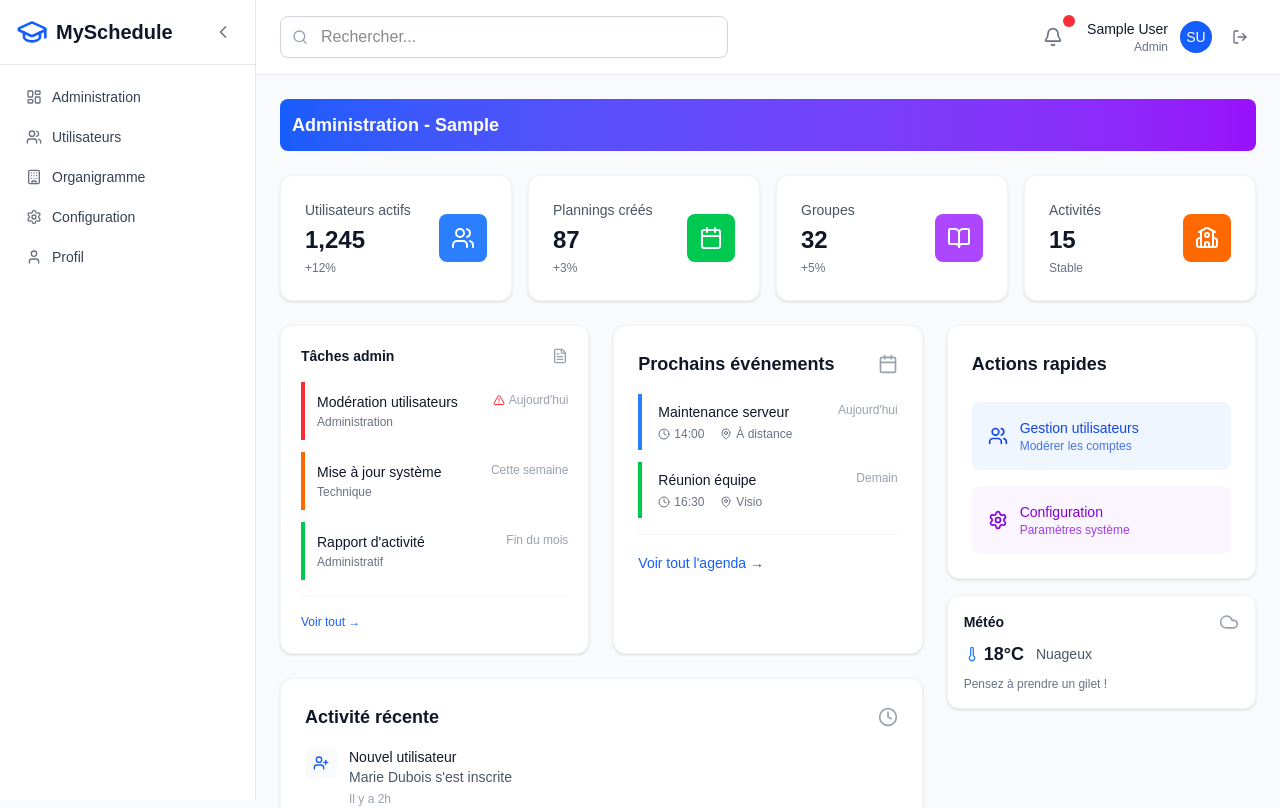
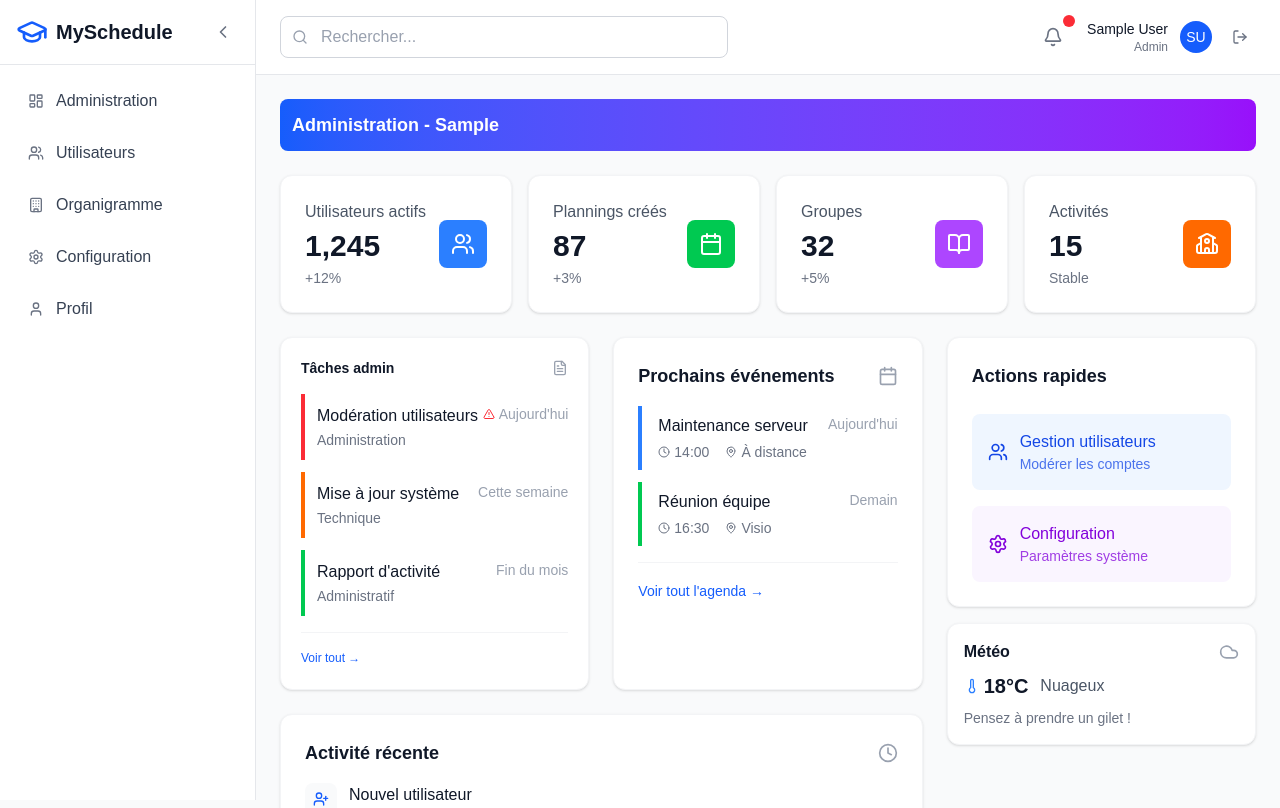
Before and after one commit to TISEPSE/schedule, a Next.js app: page / in a window 1280 px wide. Shown: the top 808 px of the page. Built offline with nearby package versions, Linux system fonts and the light colour scheme; sample sign-in values are in the browser's storage.

Commit message:
Complètement fonctionelle

```diff
--- a/src/app/classes/page.tsx
+++ b/src/app/classes/page.tsx
@@ -16,19 +16,19 @@ export default function ClassesPage() {
       <div className="space-y-6">
         <div className="bg-white rounded-xl p-6 shadow-sm border border-gray-100">
           <h1 className="text-2xl font-bold text-gray-900 mb-4">
-            {user.role === 'admin' ? 'Gestion des utilisateurs' : 'Mes groupes d\'étude'}
+            {user.role === 'admin' ? 'Gestion des utilisateurs' : 'Ma classe'}
           </h1>
           <div className="bg-gray-50 rounded-lg p-8 text-center">
             <p className="text-gray-600">
               {user.role === 'admin'
                 ? 'Modérez les comptes utilisateurs et gérez les accès.'
-                : 'Organisez et gérez vos groupes d\'étude et de travail.'
+                : 'Découvrez votre classe, vos camarades et vos enseignants.'
               }
             </p>
             <p className="text-sm text-gray-500 mt-2">
               {user.role === 'admin'
                 ? 'Fonctionnalités prévues : liste des utilisateurs, modération, permissions...'
-                : 'Fonctionnalités prévues : création de groupes, invitations, planning collaboratif...'
+                : 'Fonctionnalités prévues : liste des élèves, informations des enseignants, groupes de travail...'
               }
             </p>
           </div>
--- a/src/components/Dashboard/Assignments.tsx
+++ b/src/components/Dashboard/Assignments.tsx
@@ -69,14 +69,14 @@ export default function Assignments({ userRole }: AssignmentsProps) {
           <div key={index} className={`border-l-4 ${item.color} pl-3 py-2.5`}>
             <div className="flex items-start justify-between">
               <div className="flex-1">
-                <h4 className="text-sm font-medium text-gray-900">{item.title}</h4>
-                <p className="text-xs text-gray-500 mt-0.5">{item.subject}</p>
+                <h4 className="text-base font-medium text-gray-900">{item.title}</h4>
+                <p className="text-sm text-gray-500 mt-0.5">{item.subject}</p>
               </div>
               <div className="flex items-center space-x-1">
                 {item.priority === 'high' && (
                   <AlertTriangle className="h-3 w-3 text-red-500" />
                 )}
-                <span className="text-xs text-gray-400">{item.dueDate}</span>
+                <span className="text-sm text-gray-400">{item.dueDate}</span>
               </div>
             </div>
           </div>
--- a/src/components/Dashboard/QuickActions.tsx
+++ b/src/components/Dashboard/QuickActions.tsx
@@ -39,8 +39,8 @@ const studentActions = [
     color: 'bg-green-50 hover:bg-green-100 text-green-700',
   },
   {
-    title: 'Mes groupes',
-    description: 'Gérer mes groupes d\'étude',
+    title: 'Ma classe',
+    description: 'Voir ma classe et mes camarades',
     icon: Users,
     href: '/classes',
     color: 'bg-purple-50 hover:bg-purple-100 text-purple-700',
@@ -72,8 +72,8 @@ export default function QuickActions({ userRole }: QuickActionsProps) {
               <div className="flex items-center space-x-3">
                 <Icon className="h-5 w-5 flex-shrink-0" />
                 <div className="min-w-0 flex-1">
-                  <p className="text-sm font-medium truncate">{action.title}</p>
-                  <p className="text-xs opacity-75 truncate">{action.description}</p>
+                  <p className="text-base font-medium truncate">{action.title}</p>
+                  <p className="text-sm opacity-75 truncate">{action.description}</p>
                 </div>
               </div>
             </Link>
--- a/src/components/Dashboard/RecentActivity.tsx
+++ b/src/components/Dashboard/RecentActivity.tsx
@@ -72,13 +72,13 @@ export default function RecentActivity({ userRole }: RecentActivityProps) {
                 <Icon className="h-4 w-4" />
               </div>
               <div className="flex-1 min-w-0">
-                <p className="text-sm font-medium text-gray-900 truncate">
+                <p className="text-base font-medium text-gray-900 truncate">
                   {activity.title}
                 </p>
                 <p className="text-sm text-gray-600 truncate">
                   {activity.description}
                 </p>
-                <p className="text-xs text-gray-400 mt-1">{activity.time}</p>
+                <p className="text-sm text-gray-400 mt-1">{activity.time}</p>
               </div>
             </div>
           );
--- a/src/components/Dashboard/StatsCard.tsx
+++ b/src/components/Dashboard/StatsCard.tsx
@@ -13,9 +13,9 @@ export default function StatsCard({ title, value, icon: Icon, color, trend }: St
     <div className="bg-white rounded-xl p-6 shadow-sm border border-gray-100 hover:shadow-md transition-shadow">
       <div className="flex items-center justify-between">
         <div className="flex-1">
-          <p className="text-gray-600 text-sm font-medium mb-1">{title}</p>
-          <p className="text-2xl font-bold text-gray-900 mb-1">{value}</p>
-          <p className="text-xs text-gray-500">{trend}</p>
+          <p className="text-gray-600 text-base font-medium mb-1">{title}</p>
+          <p className="text-3xl font-bold text-gray-900 mb-1">{value}</p>
+          <p className="text-sm text-gray-500">{trend}</p>
         </div>
         <div className={`${color} p-3 rounded-lg`}>
           <Icon className="h-6 w-6 text-white" />
--- a/src/components/Dashboard/UpcomingEvents.tsx
+++ b/src/components/Dashboard/UpcomingEvents.tsx
@@ -61,19 +61,19 @@ export default function UpcomingEvents({ userRole }: UpcomingEventsProps) {
           <div key={index} className={`border-l-4 ${event.color} pl-4 py-2`}>
             <div className="flex items-start justify-between">
               <div className="flex-1">
-                <h4 className="text-sm font-medium text-gray-900">{event.title}</h4>
+                <h4 className="text-base font-medium text-gray-900">{event.title}</h4>
                 <div className="flex items-center space-x-4 mt-1">
-                  <div className="flex items-center text-xs text-gray-500">
+                  <div className="flex items-center text-sm text-gray-500">
                     <Clock className="h-3 w-3 mr-1" />
                     {event.time}
                   </div>
-                  <div className="flex items-center text-xs text-gray-500">
+                  <div className="flex items-center text-sm text-gray-500">
                     <MapPin className="h-3 w-3 mr-1" />
                     {event.location}
                   </div>
                 </div>
               </div>
-              <span className="text-xs text-gray-400">{event.date}</span>
+              <span className="text-sm text-gray-400">{event.date}</span>
             </div>
           </div>
         ))}
--- a/src/components/Dashboard/WeatherWidget.tsx
+++ b/src/components/Dashboard/WeatherWidget.tsx
@@ -14,19 +14,19 @@ export default function WeatherWidget() {
   return (
     <div className="bg-white rounded-xl p-4 shadow-sm border border-gray-100">
       <div className="flex items-center justify-between mb-2">
-        <h3 className="text-sm font-semibold text-gray-900">Météo</h3>
+        <h3 className="text-base font-semibold text-gray-900">Météo</h3>
         <Icon className="h-5 w-5 text-gray-400" />
       </div>
 
       <div className="flex items-center space-x-3">
         <div className="flex items-center">
           <Thermometer className="h-4 w-4 text-blue-500 mr-1" />
-          <span className="text-lg font-bold text-gray-900">{weather.temperature}°C</span>
+          <span className="text-xl font-bold text-gray-900">{weather.temperature}°C</span>
         </div>
-        <span className="text-sm text-gray-600 capitalize">{weather.condition}</span>
+        <span className="text-base text-gray-600 capitalize">{weather.condition}</span>
       </div>
 
-      <p className="text-xs text-gray-500 mt-2">{weather.advice}</p>
+      <p className="text-sm text-gray-500 mt-2">{weather.advice}</p>
     </div>
   );
 }
--- a/src/components/Layout/Header.tsx
+++ b/src/components/Layout/Header.tsx
@@ -19,7 +19,7 @@ export default function Header({ user, onLogout }: HeaderProps) {
             <input
               type="text"
               placeholder="Rechercher..."
-              className="w-full pl-10 pr-4 py-2 border border-gray-300 rounded-lg focus:ring-2 focus:ring-blue-500 focus:border-transparent"
+              className="w-full pl-10 pr-4 py-2 border border-gray-300 rounded-lg focus:ring-2 focus:ring-blue-500 focus:border-transparent text-gray-900 placeholder-gray-400 bg-white"
             />
           </div>
         </div>
--- a/src/components/Layout/MainLayout.tsx
+++ b/src/components/Layout/MainLayout.tsx
@@ -1,6 +1,6 @@
 'use client';
 
-import { useState } from 'react';
+import { useState, useEffect } from 'react';
 import Sidebar from './Sidebar';
 import Header from './Header';
 import { User } from '@/types';
@@ -12,7 +12,20 @@ interface MainLayoutProps {
 }
 
 export default function MainLayout({ user, children, onLogout }: MainLayoutProps) {
-  const [isSidebarCollapsed, setIsSidebarCollapsed] = useState(false);
+  const [isSidebarCollapsed, setIsSidebarCollapsed] = useState(() => {
+    // Initialiser directement avec la valeur du localStorage si disponible
+    if (typeof window !== 'undefined') {
+      const savedState = localStorage.getItem('sidebarCollapsed');
+      return savedState !== null ? JSON.parse(savedState) : false;
+    }
+    return false;
+  });
+
+  const handleToggle = () => {
+    const newState = !isSidebarCollapsed;
+    setIsSidebarCollapsed(newState);
+    localStorage.setItem('sidebarCollapsed', JSON.stringify(newState));
+  };
 
   return (
     <div className="min-h-screen bg-gray-50 flex">
@@ -21,7 +34,7 @@ export default function MainLayout({ user, children, onLogout }: MainLayoutProps
         <Sidebar
           userRole={user.role}
           isCollapsed={isSidebarCollapsed}
-          onToggle={() => setIsSidebarCollapsed(!isSidebarCollapsed)}
+          onToggle={handleToggle}
         />
       </div>
 
--- a/src/components/Layout/Sidebar.tsx
+++ b/src/components/Layout/Sidebar.tsx
@@ -33,7 +33,7 @@ const adminNavItems = [
 const studentNavItems = [
   { icon: LayoutDashboard, label: 'Tableau de bord', href: '/dashboard' },
   { icon: Calendar, label: 'Mon planning', href: '/calendar' },
-  { icon: Users, label: 'Mes groupes', href: '/classes' },
+  { icon: Users, label: 'Ma classe', href: '/classes' },
   { icon: Building, label: 'Mon école', href: '/organization' },
   { icon: Settings, label: 'Paramètres', href: '/settings' },
   { icon: User, label: 'Mon profil', href: '/profile' },
@@ -84,7 +84,7 @@ export default function Sidebar({ userRole, isCollapsed, onToggle }: SidebarProp
       )}
 
       {/* Navigation */}
-      <nav className={`${isCollapsed ? 'p-2' : 'p-4'} space-y-2`}>
+      <nav className={`${isCollapsed ? 'p-2' : 'p-4'} space-y-3`}>
         {navItems.map((item) => {
           const Icon = item.icon;
           const isActive = pathname === item.href;
@@ -96,7 +96,7 @@ export default function Sidebar({ userRole, isCollapsed, onToggle }: SidebarProp
               className={`flex items-center rounded-lg transition-colors group relative ${
                 isCollapsed
                   ? 'justify-center p-3'
-                  : 'space-x-2.5 px-2.5 py-1.5'
+                  : 'space-x-3 px-3 py-2'
               } ${
                 isActive
                   ? 'bg-blue-50 text-blue-700'
@@ -104,11 +104,11 @@ export default function Sidebar({ userRole, isCollapsed, onToggle }: SidebarProp
               }`}
               title={isCollapsed ? item.label : ''}
             >
-              <Icon className={`${isCollapsed ? 'h-6 w-6' : 'h-4 w-4'} ${
+              <Icon className={`${isCollapsed ? 'h-5 w-5' : 'h-4 w-4'} ${
                 isActive ? 'text-blue-600' : 'text-gray-500'
               }`} />
               {!isCollapsed && (
-                <span className="font-medium text-sm">{item.label}</span>
+                <span className="font-medium text-base">{item.label}</span>
               )}
 
               {/* Tooltip en mode replié */}
```
Also changed, not shown: src/components/Dashboard/NextClass.tsx (+6 -6 lines).
